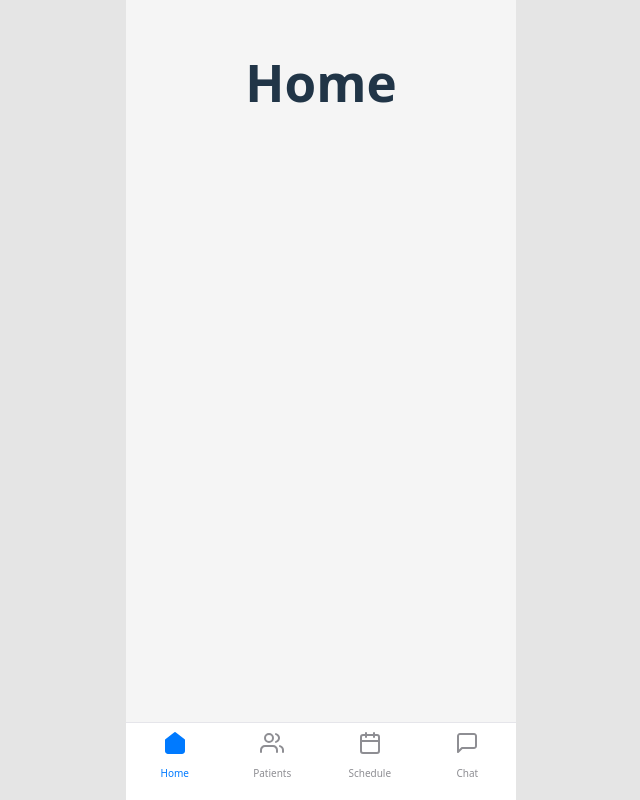
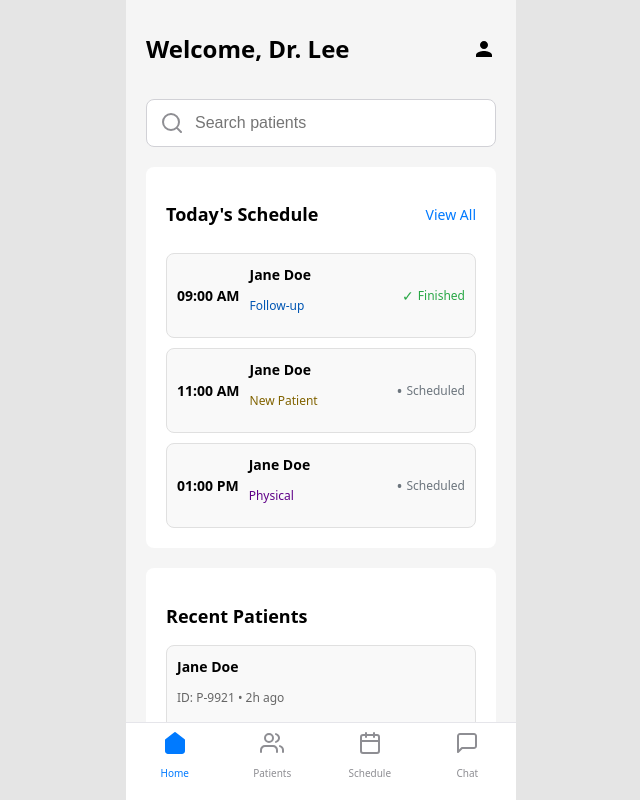
Before and after one commit to kateyang1998/novalab-oscar-mobile-pro, a React (Vite) app: page /home in a window 1280 px wide. Shown: the top 800 px of the page, without its empty margins (319-959 px from the left). Built offline with nearby package versions, Linux system fonts and the light colour scheme.

Commit message:
add: homescreen ui features implementation with data placeholder

```diff
--- a/src/screens/HomeScreen.jsx
+++ b/src/screens/HomeScreen.jsx
@@ -1,7 +1,139 @@
+import { useNavigate } from "react-router-dom";
+
 const HomeScreen = () => {
+  const navigate = useNavigate();
+
+  // Placeholder for recent patients data
+  const recentPatients = [
+    { id: "P-9921", name: "Jane Doe", time: "2h ago" },
+    { id: "P-9922", name: "John Smith", time: "yesterday" },
+    { id: "P-9923", name: "Alice Johnson", time: "yesterday" },
+  ];
+
+  // Appointment type color mapping
+  const appointmentTypeColors = {
+    "New Patient": "#816300",
+    "Follow-up": "#0056B3",
+    "Physical": "#5F0088",
+    "Consultation": "#930076",
+    "Urgent Care": "#470007",
+  };
+
+  // Function to get appointment type style
+  const getAppointmentTypeStyle = (type) => {
+    return {
+      fontSize: "12px",
+      color: appointmentTypeColors[type] || "#007AFF",
+    };
+  };
+
+  // Placeholder for linking to patient summary pages
+  const handlePatientClick = (patientId) => {
+    console.log(`Redirect to patient summary page for patient ID: ${patientId}`);
+  };
+
   return (
     <div style={styles.container}>
-      <h1>Home</h1>
+      {/* Header */}
+      <header style={styles.header}>
+        <h1 style={styles.title}>Welcome, Dr. Lee</h1>
+        <svg
+          xmlns="http://www.w3.org/2000/svg"
+          viewBox="0 0 24 24"
+          fill="currentColor"
+          style={styles.profileIcon}
+          onClick={() => navigate("/profile")}
+        >
+          <path d="M12 12c2.21 0 4-1.79 4-4s-1.79-4-4-4-4 1.79-4 4 1.79 4 4 4zm0 2c-2.67 0-8 1.34-8 4v2h16v-2c0-2.66-5.33-4-8-4z" />
+        </svg>
+      </header>
+
+      {/* Search Bar */}
+      <div style={styles.searchBarContainer}>
+        <svg
+          style={styles.searchIcon}
+          width="20"
+          height="20"
+          viewBox="0 0 20 20"
+          fill="none"
+          xmlns="http://www.w3.org/2000/svg"
+        >
+          <path
+            d="M9 17A8 8 0 1 0 9 1a8 8 0 0 0 0 16zM19 19l-4.35-4.35"
+            stroke="#8E8E93"
+            strokeWidth="2"
+            strokeLinecap="round"
+            strokeLinejoin="round"
+          />
+        </svg>
+        <input
+          type="text"
+          placeholder="Search patients"
+          style={styles.searchBar}
+        />
+      </div>
+
+      {/* Today's Schedule */}
+      <section style={styles.section}>
+        <div style={styles.sectionHeader}>
+          <h2 style={styles.sectionTitle}>Today's Schedule</h2>
+          <span style={styles.viewAll} onClick={() => navigate("/schedule")}>View All</span>
+        </div>
+        <div style={styles.scheduleList}>
+          <div style={styles.scheduleItem} onClick={() => navigate("/schedule")}>
+            <span style={styles.time}>09:00 AM</span>
+            <div style={styles.scheduleDetails}>
+              <p style={styles.patientName}>Jane Doe</p>
+              <p style={getAppointmentTypeStyle("Follow-up")}>Follow-up</p>
+            </div>
+            <div style={styles.statusContainer}>
+              <span style={styles.checkIcon}>✓</span>
+              <span style={styles.statusFinished}>Finished</span>
+            </div>
+          </div>
+          <div style={styles.scheduleItem} onClick={() => navigate("/schedule")}>
+            <span style={styles.time}>11:00 AM</span>
+            <div style={styles.scheduleDetails}>
+              <p style={styles.patientName}>Jane Doe</p>
+              <p style={getAppointmentTypeStyle("New Patient")}>New Patient</p>
+            </div>
+            <div style={styles.statusContainer}>
+              <span style={styles.dot}>•</span>
+              <span style={styles.statusScheduled}>Scheduled</span>
+            </div>
+          </div>
+          <div style={styles.scheduleItem} onClick={() => navigate("/schedule")}>
+            <span style={styles.time}>01:00 PM</span>
+            <div style={styles.scheduleDetails}>
+              <p style={styles.patientName}>Jane Doe</p>
+              <p style={getAppointmentTypeStyle("Physical")}>Physical</p>
+            </div>
+            <div style={styles.statusContainer}>
+              <span style={styles.dot}>•</span>
+              <span style={styles.statusScheduled}>Scheduled</span>
+            </div>
+          </div>
+        </div>
+      </section>
+
+      {/* Recent Patients */}
+      <section style={styles.section}>
+        <h2 style={styles.sectionTitle}>Recent Patients</h2>
+        <div style={styles.patientList}>
+          {recentPatients.map((patient) => (
+            <div
+              key={patient.id}
+              style={styles.patientItem}
+              onClick={() => handlePatientClick(patient.id)}
+            >
+              <p style={styles.patientName}>{patient.name}</p>
+              <p style={styles.patientDetails}>
+                ID: {patient.id} • {patient.time}
+              </p>
+            </div>
+          ))}
+        </div>
+      </section>
     </div>
   );
 };
@@ -10,8 +142,137 @@ const styles = {
   container: {
     padding: "20px",
     display: "flex",
-    justifyContent: "center",
-    minHeight: "calc(100vh - 80px)",
+    flexDirection: "column",
+    minHeight: "100vh",
+    backgroundColor: "#F5F5F5",
+  },
+  header: {
+    display: "flex",
+    justifyContent: "space-between",
+    alignItems: "center",
+    marginBottom: "20px",
+  },
+  title: {
+    fontSize: "24px",
+    fontWeight: "bold",
+    color: "#000000",
+  },
+  profileIcon: {
+    width: "24px",
+    height: "24px",
+    color: "#000000",
+    cursor: "pointer",
+  },
+  searchBarContainer: {
+    position: "relative",
+    marginBottom: "20px",
+  },
+  searchBar: {
+    width: "100%",
+    padding: "14px 16px 14px 48px",
+    fontSize: "16px",
+    border: "1px solid #D1D1D6",
+    borderRadius: "8px",
+    backgroundColor: "#FFFFFF",
+    boxSizing: "border-box",
+    outline: "none",
+    color: "#000000",
+  },
+  searchIcon: {
+    position: "absolute",
+    left: "16px",
+    top: "50%",
+    transform: "translateY(-50%)",
+    pointerEvents: "none",
+  },
+  section: {
+    backgroundColor: "#FFFFFF",
+    borderRadius: "8px",
+    padding: "20px",
+    marginBottom: "20px",
+  },
+  sectionHeader: {
+    display: "flex",
+    justifyContent: "space-between",
+    alignItems: "center",
+    marginBottom: "10px",
+  },
+  sectionTitle: {
+    fontSize: "18px",
+    fontWeight: "bold",
+    color: "#000000",
+  },
+  viewAll: {
+    fontSize: "14px",
+    color: "#007AFF",
+    cursor: "pointer",
+  },
+  scheduleList: {
+    display: "flex",
+    flexDirection: "column",
+    gap: "10px",
+  },
+  scheduleItem: {
+    display: "flex",
+    justifyContent: "space-between",
+    alignItems: "center",
+    padding: "10px",
+    border: "1px solid #E0E0E0",
+    borderRadius: "8px",
+    backgroundColor: "#F9F9F9",
+    cursor: "pointer",
+  },
+  time: {
+    fontSize: "14px",
+    fontWeight: "bold",
+    color: "#000000",
+  },
+  scheduleDetails: {
+    flex: 1,
+    marginLeft: "10px",
+  },
+  patientName: {
+    fontSize: "14px",
+    fontWeight: "bold",
+    color: "#000000",
+    margin: "0 0 4px 0",
+  },
+  statusContainer: {
+    display: "flex",
+    alignItems: "center",
+    gap: "4px",
+  },
+  statusFinished: {
+    fontSize: "12px",
+    color: "#28A745",
+  },
+  statusScheduled: {
+    fontSize: "12px",
+    color: "#6C757D",
+  },
+  checkIcon: {
+    fontSize: "14px",
+    color: "#28A745",
+  },
+  dot: {
+    fontSize: "16px",
+    color: "#6C757D",
+  },
+  patientList: {
+    display: "flex",
+    flexDirection: "column",
+    gap: "10px",
+  },
+  patientItem: {
+    padding: "10px",
+    border: "1px solid #E0E0E0",
+    borderRadius: "8px",
+    backgroundColor: "#F9F9F9",
+    cursor: "pointer",
+  },
+  patientDetails: {
+    fontSize: "12px",
+    color: "#666666",
   },
 };
 
```
